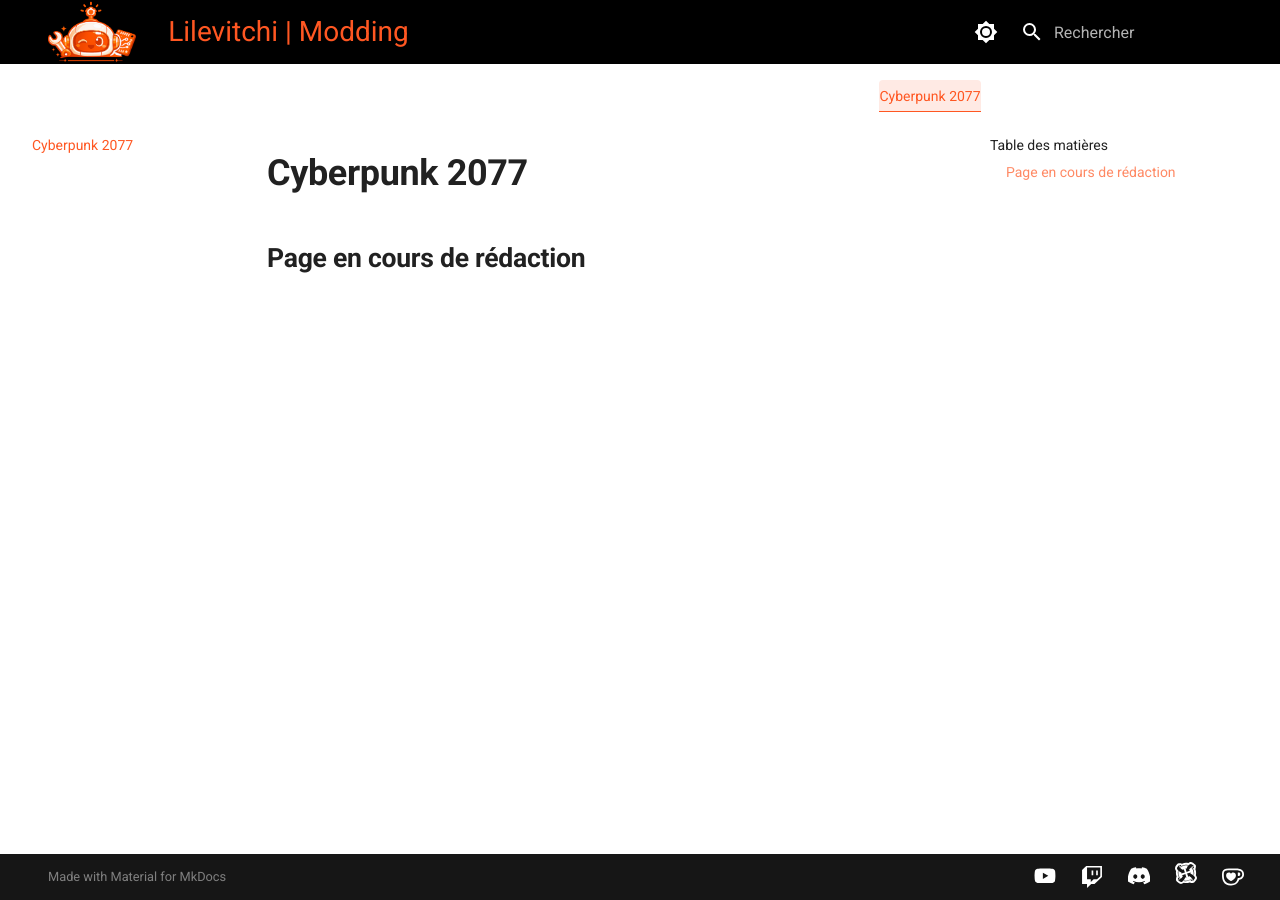
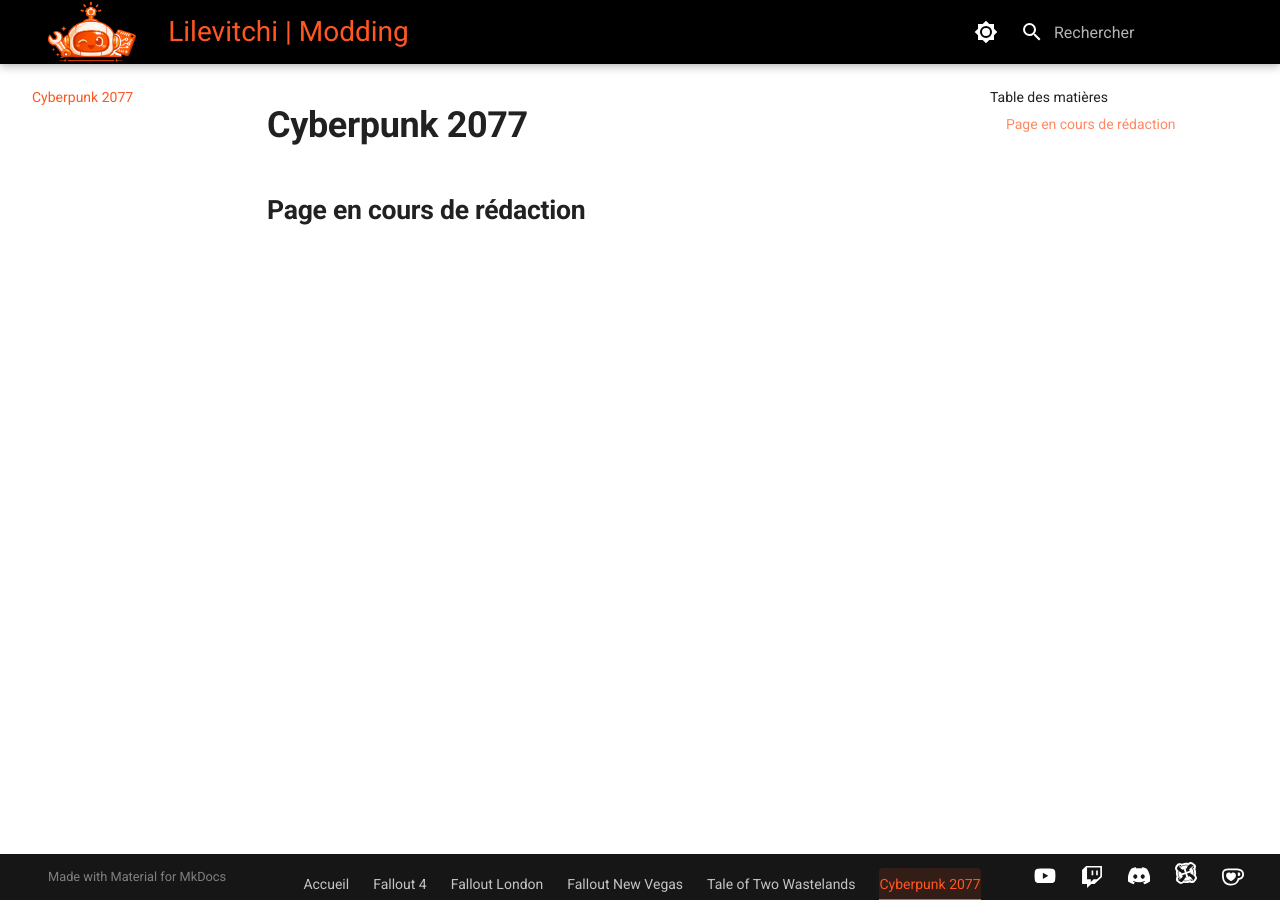
Before and after one commit to Lilevitchi/lilevitchi.github.io, an MkDocs documentation site: the page built from docs/cyberpunk/index.md, in a window 1280 px wide. Built offline with MkDocs 1.6.1 and Material for MkDocs 9.7.7, drawn with Linux system fonts in a browser that asks for light colours.

Commit message:
Update extra.css

```diff
--- a/docs/stylesheets/extra.css
+++ b/docs/stylesheets/extra.css
@@ -70,6 +70,10 @@
   background-color: var(--black);
 }
 
+[data-md-color-scheme] .md-header {
+  position: relative;
+}
+
 [data-md-color-scheme] .md-header__inner {
   height: var(--header-height);
 }
@@ -95,11 +99,17 @@
    ==============================*/
 
 [data-md-color-scheme] .md-tabs {
+  position: absolute;
+  bottom: 0;
+  left: 0;
+  width: 100%;
   background: transparent;
 }
 
 [data-md-color-scheme] .md-tabs__list {
   justify-content: center;
+  align-items: flex-end;
+  height: var(--header-height);
 }
 
 [data-md-color-scheme] .md-tabs .md-tabs__link {
```
